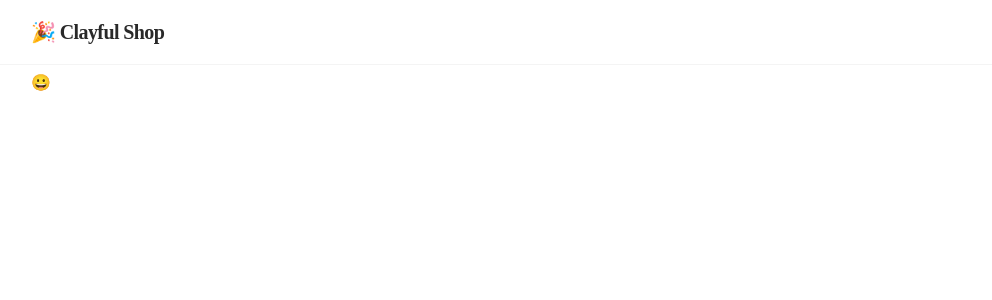
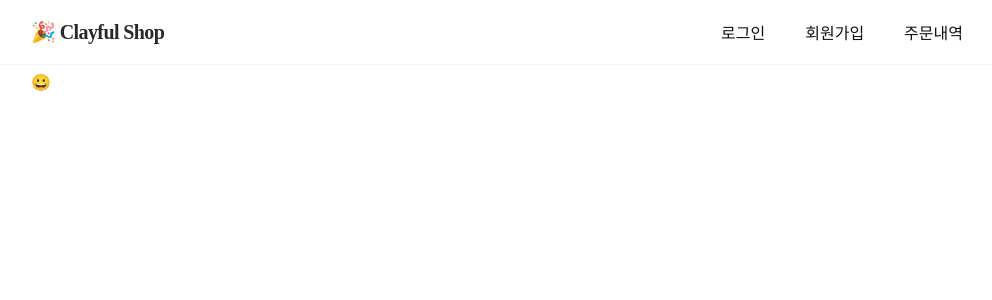
Before and after one commit to well-balanced/clayful-shop, a Next.js app: page / in a window 1280 px wide. Shown: the top 300 px of the page, without its empty margins (213-1205 px from the left). Built offline with nearby package versions, Linux system fonts and the light colour scheme; a web font is replaced by a local one.

Commit message:
:art: Add RightButtons Component

```diff
--- a/src/components/Header/Header.tsx
+++ b/src/components/Header/Header.tsx
@@ -1,5 +1,6 @@
 import { css } from '@emotion/react'
 import Link from 'next/link'
+import RightButtons from 'components/RightButtons'
 
 const rootStyle = css`
   margin: 0 auto;
@@ -32,6 +33,7 @@ const Header = () => {
           <Link href="/">
             <div css={titleWrapperStyle}>🎉 Clayful Shop</div>
           </Link>
+          <RightButtons />
         </nav>
       </header>
     </>
--- /dev/null
+++ b/src/components/RightButtons/ButtonLink.tsx
@@ -0,0 +1,22 @@
+import Link from 'next/link'
+import { css } from '@emotion/react'
+import { FC } from 'react'
+
+interface ButtonLinkProps {
+  href: string
+}
+
+const rootStyle = css`
+  margin: 0px 20px 0px 20px;
+  display: inline-block;
+`
+
+const NextCutsomButtonLink: FC<ButtonLinkProps> = ({ href, children }) => {
+  return (
+    <div css={rootStyle}>
+      <Link href={href}>{children}</Link>
+    </div>
+  )
+}
+
+export default NextCutsomButtonLink
--- /dev/null
+++ b/src/components/RightButtons/RightButtons.tsx
@@ -0,0 +1,13 @@
+import NextCutsomButtonLink from './ButtonLink'
+
+const RightButtons = () => {
+  return (
+    <div>
+      <NextCutsomButtonLink href="/login">로그인</NextCutsomButtonLink>
+      <NextCutsomButtonLink href="/signup">회원가입</NextCutsomButtonLink>
+      <NextCutsomButtonLink href="/order">주문내역</NextCutsomButtonLink>
+    </div>
+  )
+}
+
+export default RightButtons
--- /dev/null
+++ b/src/components/RightButtons/index.ts
@@ -0,0 +1 @@
+export { default } from './RightButtons'
--- a/src/pages/_app.tsx
+++ b/src/pages/_app.tsx
@@ -15,7 +15,8 @@ const globalStyle = css`
   }
 
   a {
-    color: #3d73ff;
+    color: #111111;
+    text-decoration: none;
   }
 `
 
```
Also changed, not shown: src/components/RightButtons/LoginButton.tsx (added, +11 -0 lines).
